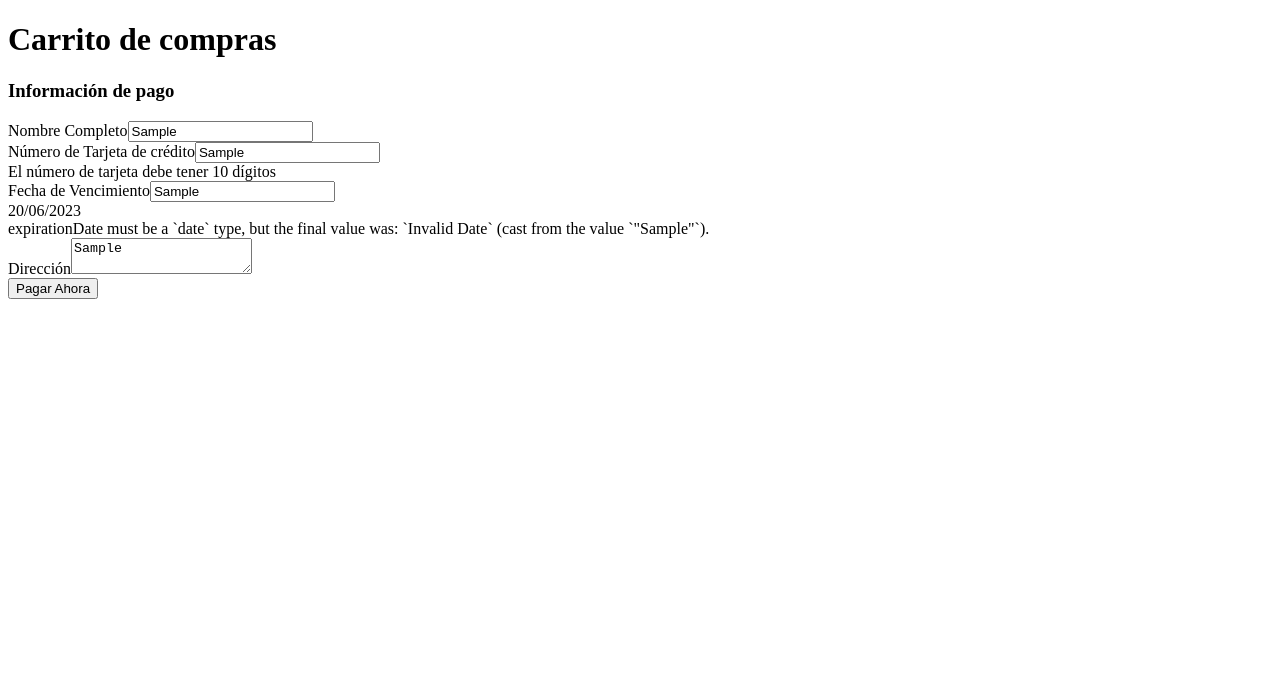
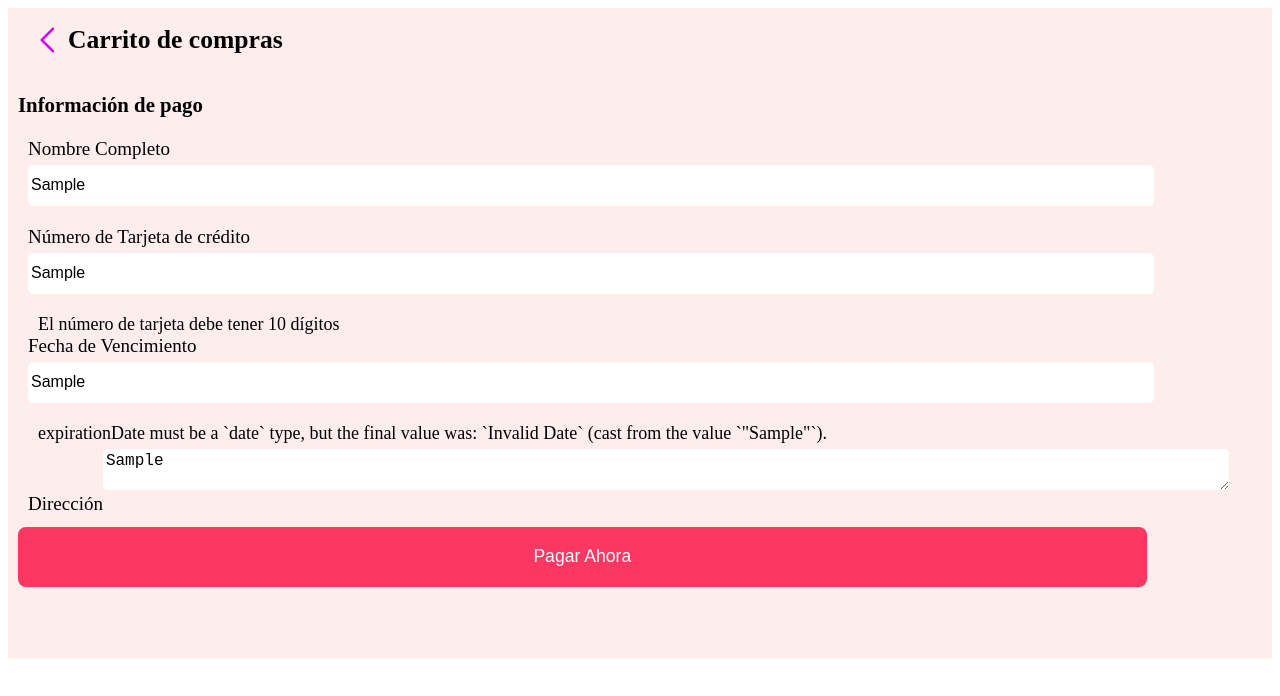
Before and after one commit to LizethYomairaMontoyaGarcia/Work2_Sprint3_web_Pizzas, a React (Create React App) app: page /buys in a window 1280 px wide. Both pictures are taken after typing "Sample", "Sample", "Sample", "Sample" into the empty fields and a click on the button "Pagar Ahora". Shown: the top 696 px of the page. Built offline with nearby package versions, Linux system fonts and the light colour scheme; a web font is replaced by a local one.

Commit message:
creando el formulario de pago, falta mapear los agregados al carrito

```diff
--- a/src/shoppingCart/ShoppingTrolley.jsx
+++ b/src/shoppingCart/ShoppingTrolley.jsx
@@ -2,7 +2,8 @@ import React from "react";
 import { Formik, Field, Form, ErrorMessage } from "formik";
 import * as Yup from "yup";
 import { useNavigate } from "react-router-dom";
-import CalendarExit from "./Calendar";
+import Flecha from "../images/flecha.png";
+import "./shoppingTrolley.scss";
 
 const validationSchema = Yup.object({
   fullName: Yup.string().required("El nombre completo es requerido"),
@@ -26,16 +27,19 @@ const ShoppingTrolley = () => {
   const onSubmit = (values) => {
     console.log(values);
     sessionStorage.setItem("paymentInfo", JSON.stringify(values));
-    navigate("pago");
+    navigate("/successFull");
   };
 
   return (
+    <div className="shoppingTrolley">
       <div>
+        <div className="shoppingTrolley__titleImgFlech">
+          <img src={Flecha} alt="flecha" />
           <h1>Carrito de compras</h1>
+        </div>
 
-      <div>
-        <h3>Información de pago</h3>
-      </div>
+        <h3 className="shoppingTrolley__info">Información de pago</h3>
+
         <Formik
           initialValues={initialValues}
           validationSchema={validationSchema}
@@ -43,33 +47,87 @@ const ShoppingTrolley = () => {
         >
           <Form>
             <div>
-            <label htmlFor="fullName">Nombre Completo</label>
-            <Field type="text" id="fullName" name="fullName" />
-            <ErrorMessage name="fullName" component="div" />
+              <label htmlFor="fullName" className="shoppingTrolley__label">
+                Nombre Completo
+              </label>
+              <Field
+                type="text"
+                id="fullName"
+                name="fullName"
+                placeholder="Ingresa tu nombre"
+                className="shoppingTrolley__input"
+              />
+              <ErrorMessage
+                name="fullName"
+                component="div"
+                className="shoppingTrolley__x"
+              />
             </div>
 
             <div>
-            <label htmlFor="creditCard">Número de Tarjeta de crédito</label>
-            <Field type="text" id="creditCard" name="creditCard" />
-            <ErrorMessage name="creditCard" component="div" />
+              <label htmlFor="creditCard" className="shoppingTrolley__label">
+                Número de Tarjeta de crédito
+              </label>
+              <Field
+                type="text"
+                id="creditCard"
+                name="creditCard"
+                placeholder="1234562587"
+                className="shoppingTrolley__input"
+              />
+              <ErrorMessage
+                name="creditCard"
+                component="div"
+                className="shoppingTrolley__x"
+              />
             </div>
 
             <div>
-            <label htmlFor="expirationDate">Fecha de Vencimiento</label>
-            <Field type="text" id="expirationDate" name="expirationDate" />
-            <CalendarExit />
-            <ErrorMessage name="expirationDate" component="div" />
+              <label
+                htmlFor="expirationDate"
+                className="shoppingTrolley__label"
+              >
+                Fecha de Vencimiento
+              </label>
+              <Field
+                type="text"
+                id="expirationDate"
+                name="expirationDate"
+                placeholder="DD/MM/AA"
+                className="shoppingTrolley__input"
+              />
+
+              <ErrorMessage
+                name="expirationDate"
+                component="div"
+                className="shoppingTrolley__x"
+              />
             </div>
 
             <div>
-            <label htmlFor="address">Dirección</label>
-            <Field as="textarea" id="address" name="address" />
-            <ErrorMessage name="address" component="div" />
+              <label htmlFor="address" className="shoppingTrolley__label">
+                Dirección
+              </label>
+              <Field
+                as="textarea"
+                id="address"
+                name="address"
+                placeholder="Av.morelos#123"
+                className="shoppingTrolley__input"
+              />
+              <ErrorMessage
+                name="address"
+                component="div"
+                className="shoppingTrolley__x"
+              />
             </div>
 
-          <button type="submit">Pagar Ahora</button>
+            <button type="submit" className="shoppingTrolley__submit">
+              Pagar Ahora
+            </button>
           </Form>
         </Formik>
+      </div>
     </div>
   );
 };
--- /dev/null
+++ b/src/shoppingCart/shoppingTrolley.scss
@@ -0,0 +1,64 @@
+.shoppingTrolley {
+  background-color: rgb(253, 237, 237);
+  width: 100%;
+  height: 650px;
+
+  div {
+    margin-left: 10px;
+  }
+
+  &__titleImgFlech {
+    display: flex;
+    align-items: center;
+    h1 {
+      font-size: 1.6rem;
+      align-items: center;
+      text-align: center;
+    }
+    img {
+      width: 40px;
+      height: 40px;
+      transform: rotate(180deg);
+    }
+  }
+
+  &__info {
+    font-size: 1.3rem;
+  }
+
+  &__label {
+    font-size: 19px;
+    color: rgb(0, 0, 0);
+  }
+
+  &__input {
+    width: 90%;
+    height: 35px;
+    background: none;
+    color: rgb(0, 0, 0);
+    font-size: 1rem;
+    padding: 3px;
+    margin-bottom: 20px;
+    margin-top: 5px;
+    border: none;
+    background-color: white;
+    border-radius: 5px;
+  }
+
+  &__submit {
+    background-color: rgb(252, 56, 98);
+    color: #ffffff;
+    font-size: 1.1rem;
+    padding: 12px;
+    border-radius: 8px;
+    width: 90%;
+    height: 60px;
+    margin-top: 12px;
+    border: none;
+  }
+
+  &__x {
+    font-size: 18px;
+    color: rgb(0, 0, 0);
+  }
+}
--- a/src/successful/successfull.scss
+++ b/src/successful/successfull.scss
@@ -30,7 +30,9 @@
     padding: 10px;
     border-radius: 8px;
     width: 90%;
+    height: 60px;
     margin-top: 10px;
     margin-bottom: 10px;
+    border: none;
   }
 }
```
Also changed, not shown: src/services/admin.js (added, +15 -0 lines), src/images/flecha.png (added), src/shoppingCart/shoppingTrolley.sass (deleted). Lines whose indentation alone changed are shown as unchanged.
